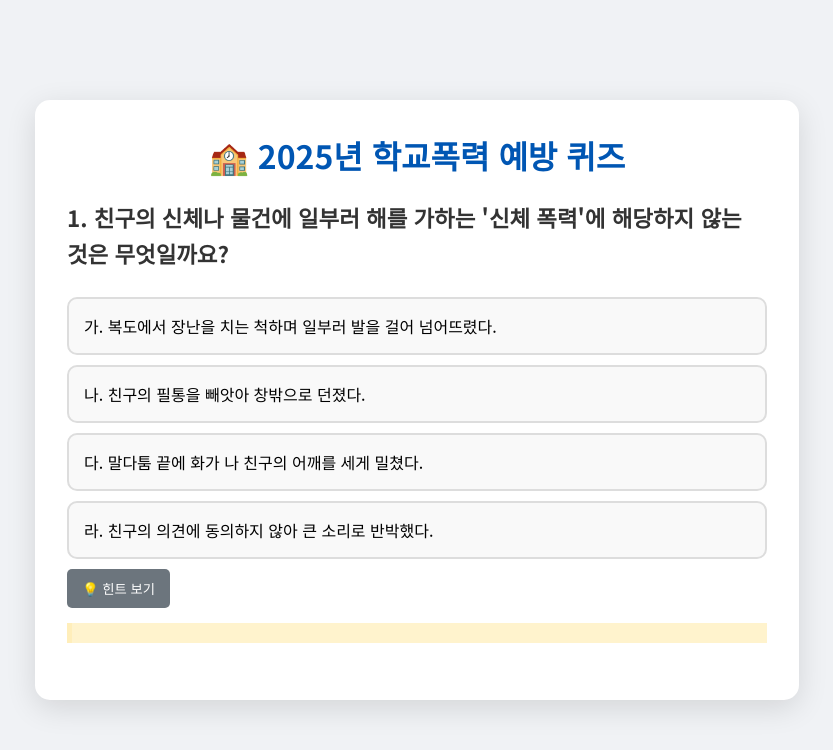
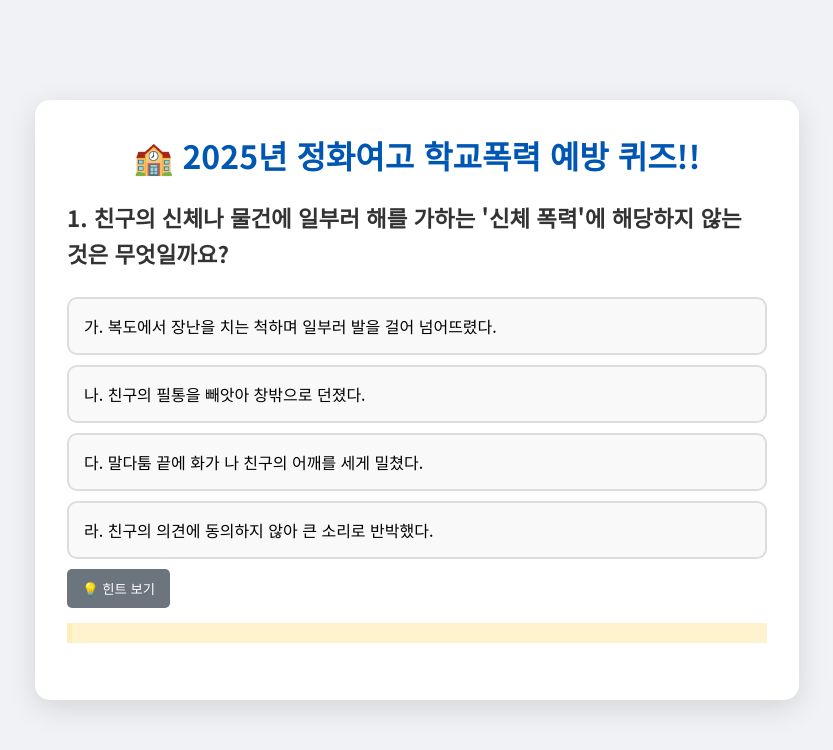
Before and after one commit to cnrqhrxogud-pixel/cnrqhrxogud, a plain HTML site: page index.html in a window 1280 px wide. Shown: the whole page, without its empty margins (223-1056 px from the left). Drawn offline with Linux system fonts and the light colour scheme.

Commit message:
Update index.html

```diff
--- a/index.html
+++ b/index.html
@@ -23,7 +23,7 @@
 <body>
 
     <div id="quiz-container">
-        <h1>🏫 2025년 학교폭력 예방 퀴즈</h1>
+        <h1>🏫 2025년 정화여고 학교폭력 예방 퀴즈!!</h1>
         <div id="question">질문을 불러오는 중입니다...</div>
         <div class="options-container" id="options-container"></div>
         <div id="hint-container"></div>
```
